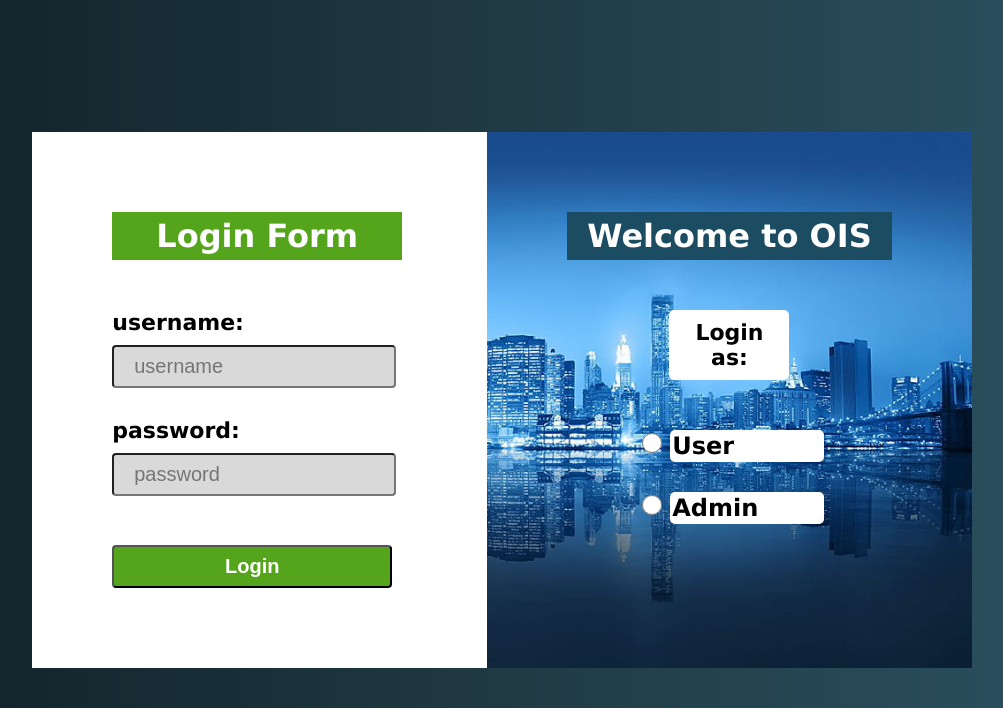
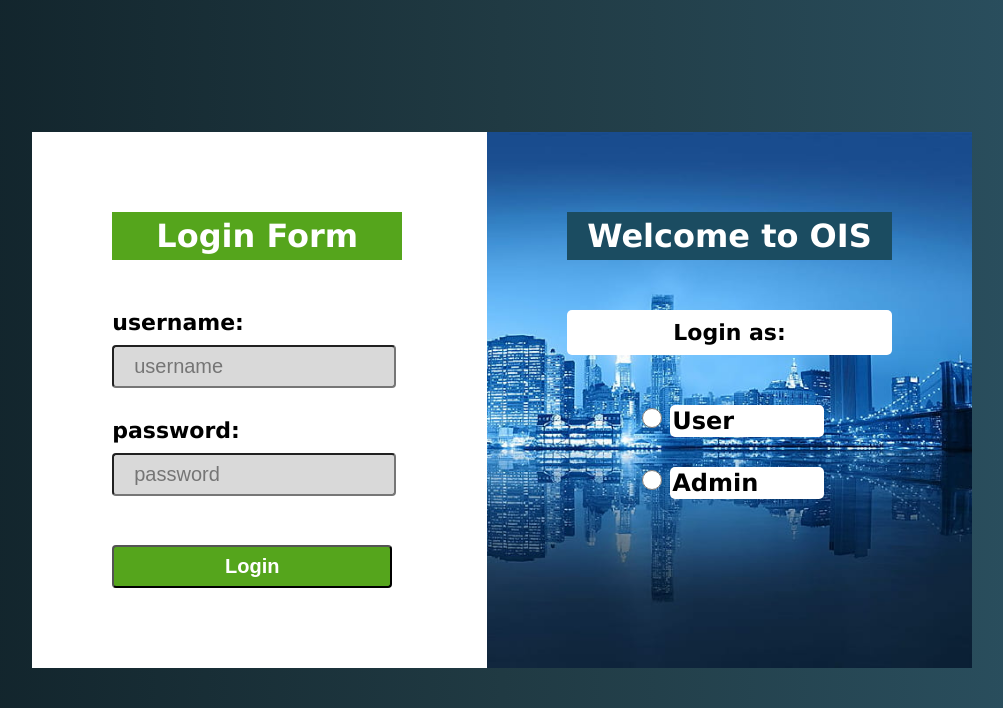
Before and after one commit to ValantineSuh/Val-Online-Inventory-System, a Flask app: page /login in a window 1280 px wide. Shown: the top 708 px of the page, without its empty margins (138-1141 px from the left). Run offline with Flask 3, Linux system fonts and the light colour scheme.

Commit message:
Update login.css

```diff
--- a/static/login.css
+++ b/static/login.css
@@ -101,7 +101,7 @@ body{
 .column2 p{
     background: #fff;
     text-align: center;
-    width: 100px;
+    width: auto;
     padding: 10px;
     border-radius: 5px;
     font-weight: bold;
```
